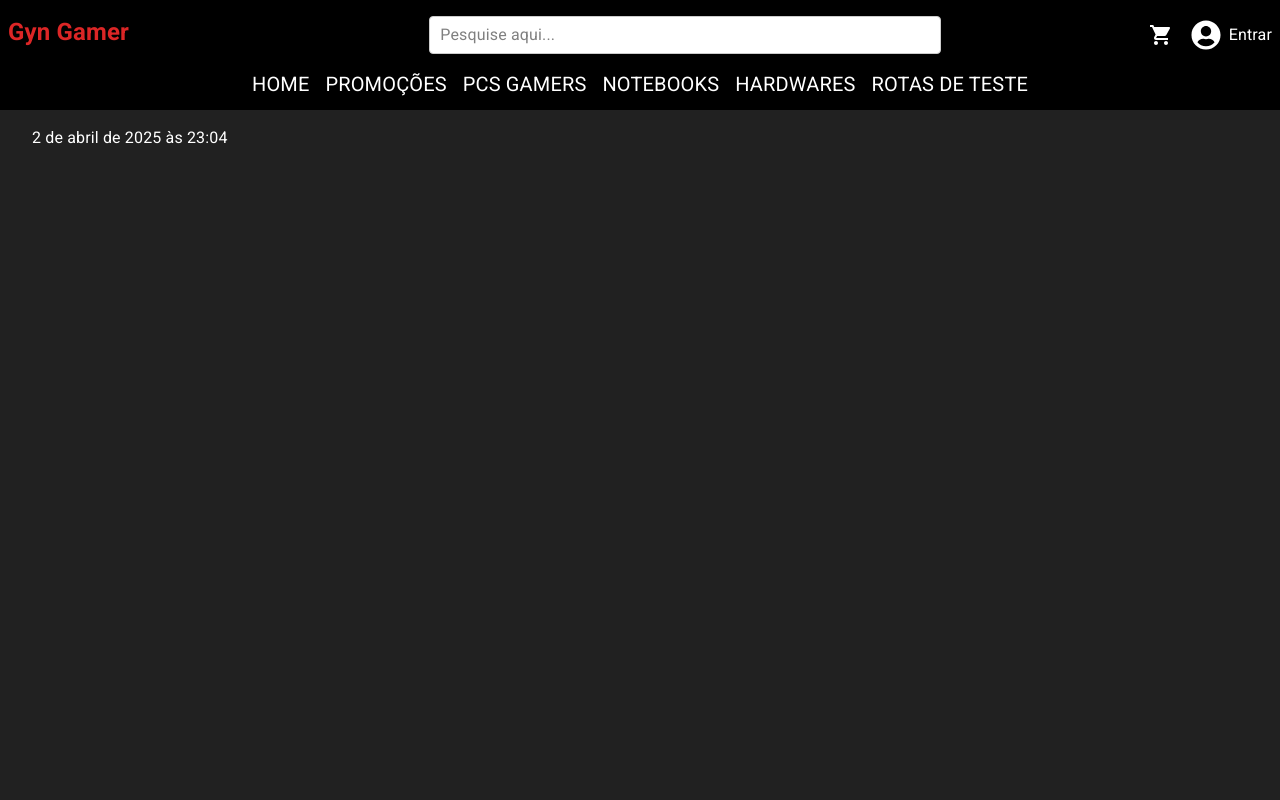
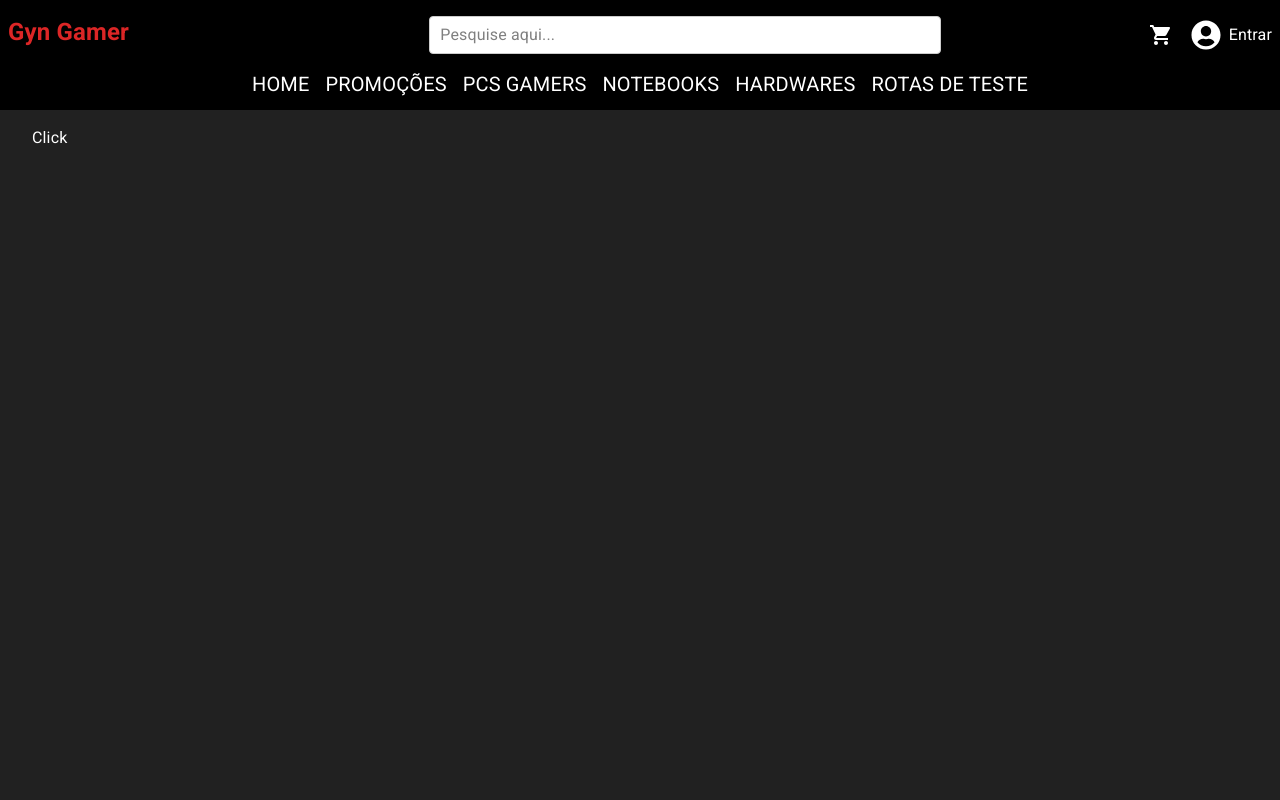
Before and after one commit to Rein4ldoAlv3s/gyn-gamer, a React (Vite) app: page /teste-usestate in a window 1280 px wide. Shown: the top 800 px of the page. Built offline with nearby package versions, Linux system fonts and the light colour scheme.

Commit message:
formatador data pt-BR

```diff
--- a/src/components/CarrinhoCompras.tsx
+++ b/src/components/CarrinhoCompras.tsx
@@ -182,6 +182,10 @@ const ResumoCompra = ({ qtdTotal, valorTotal }: ResumoCompraProps) => {
 
     useEffect(() => {
         console.log(pedido);
+
+        //converte timestamp em formatado legivel para debug
+        // console.log(new Date(pedido?.dataPedido));
+
         console.log("continuar pedido2");
     }, [pedido])
 
--- a/src/components/TesteUsestate.tsx
+++ b/src/components/TesteUsestate.tsx
@@ -3,27 +3,27 @@ import { PedidoContext } from '../contexts/PedidoContext'
 
 const TesteUsestate = () => {
 
-    const [dataTeste, setDataTeste] = useState(Date.now);
-    const pedido = useContext(PedidoContext);
+    const [dataTeste, setDataTeste] = useState(Date.now)
+
+    const converterData = () => {
+        const formatter = new Intl.DateTimeFormat('pt-BR', {
+            dateStyle: 'full',
+            timeStyle: 'short',
+        });
+
+        const dataConvertida = formatter.format(new Date(dataTeste))
+
+        console.log(dataConvertida);
+    }
 
     useEffect(() => {
-        console.log(pedido);
     }, [])
 
 
     return (
         <div>
-            <div>
-                <h1 className='text-white'>
-                    {
-                        Intl.DateTimeFormat('pt-BR', {
-                            dateStyle: 'long',
-                            timeStyle: 'short'
-                        }).format(dataTeste)
-                    }
-
-
-                </h1>
+            <div className='text-white'>
+                <button onClick={converterData}>Click</button>
             </div>
         </div>
 
```
